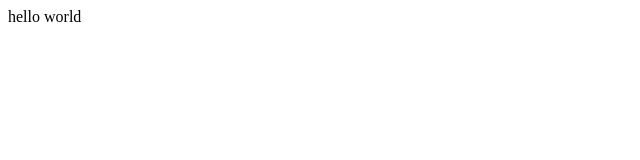
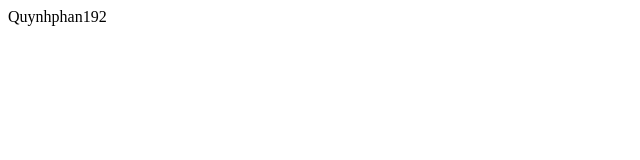
Before and after one commit to quynhphan192/demo, a plain HTML site: page index.html in a window 1280 px wide. Shown: the full height of the page, 0-640 px from the left. Drawn offline with Linux system fonts and the light colour scheme.

Commit message:
Secondly

```diff
--- a/index.html
+++ b/index.html
@@ -7,6 +7,6 @@
      <title>Document</title>
 </head>
 <body>
-     hello world
+     Quynhphan192
 </body>
 </html>
```
